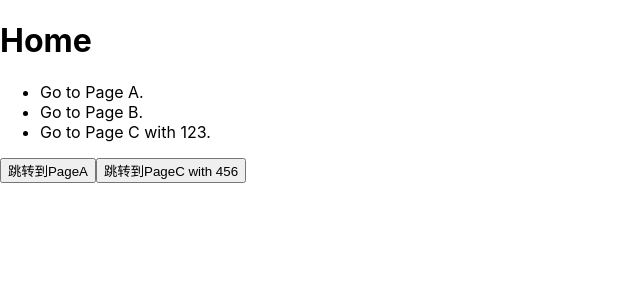
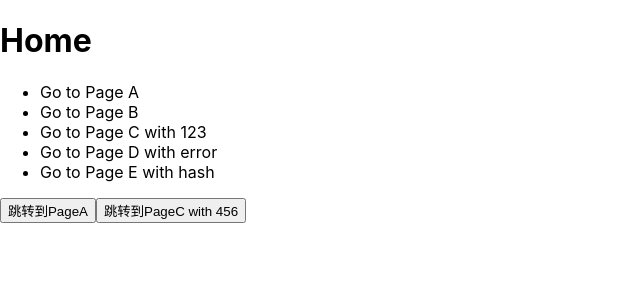
Before and after one commit to xiezipei/react-demos, a Next.js app in the folder demo13/: page / in a window 1280 px wide. Shown: the top 300 px of the page, without its empty margins (0-640 px from the left). Built offline with nearby package versions, Linux system fonts and the light colour scheme.

Commit message:
update(demo13): 路由-监听路由

```diff
--- a/demo13/pages/index.js
+++ b/demo13/pages/index.js
@@ -2,10 +2,16 @@ import Link from 'next/link'
 import Router from 'next/router'
 
 const Home = () => {
+  /**
+   * 跳转到 PageA
+   */
   function gotoPageA() {
     Router.push('/pageA')
   }
 
+  /**
+   * 跳转到 PageB
+   */
   function gotoPageC() {
     // Router.push('/pageC?name=456')
 
@@ -18,15 +24,65 @@ const Home = () => {
     })
   }
 
+  /**
+   * 路由监听：routeChangeStart
+   *
+   * 路由开始变化
+   */
+  Router.events.on('routeChangeStart', (...args) => {
+    // console.log('= 1. routeChangeStart 路由开始变化,参数为:', ...args)
+    console.log('= 1. 路由开始变化')
+  })
+
+  /**
+   * 路由监听：routeChangeComplete
+   */
+  Router.events.on('routeChangeComplete', (...args) => {
+    console.log('== 2. 路由变化完成')
+  })
+
+  /**
+   * 路由监听：beforeHistoryChange
+   */
+  Router.events.on('beforeHistoryChange', (...args) => {
+    console.log('=== 3. 在改变浏览器 history 之前触发')
+  })
+
+  /**
+   * 路由监听：routeChangeError
+   */
+  Router.events.on('routeChangeError', (...args) => {
+    console.log('==== 4. 跳转发生错误')
+  })
+
+  /**
+   * 路由监听：hashChangeStart
+   */
+  Router.events.on('hashChangeStart', (...args) => {
+    console.log('===== 5. hash跳转开始时执行')
+  })
+
+  /**
+   * 路由监听：hashChangeComplete
+   */
+  Router.events.on('hashChangeComplete', (...args) => {
+    console.log('====== 6. hash跳转完成时')
+  })
+
+  /**
+   * 模板渲染
+   */
   return (
     <div>
       <h1>Home</h1>
       <ul>
-        <li><Link href="/pageA"><a>Go to Page A.</a></Link></li>
-        <li><Link href="/pageB"><a>Go to Page B.</a></Link></li>
+        <li><Link href="/pageA"><a>Go to Page A</a></Link></li>
+        <li><Link href="/pageB"><a>Go to Page B</a></Link></li>
         {/* <li><Link href="/pageC?name=123"><a>Go to Page C with 123.</a></Link></li> */}
         {/* 对象式传参 */}
-        <li><Link href={{ pathname: '/pageC', query: {name: '123'}}}><a>Go to Page C with 123.</a></Link></li>
+        <li><Link href={{ pathname: '/pageC', query: { name: '123' } }}><a>Go to Page C with 123</a></Link></li>
+        <li><Link href="#pageD"><a>Go to Page D with error</a></Link></li>
+        <li><Link href="#pageE"><a>Go to Page E with hash</a></Link></li>
       </ul>
       <div>
         <button onClick={gotoPageA}>跳转到PageA</button>
@@ -34,6 +90,7 @@ const Home = () => {
       </div>
     </div>
   )
+
 }
 
 export default Home
```
